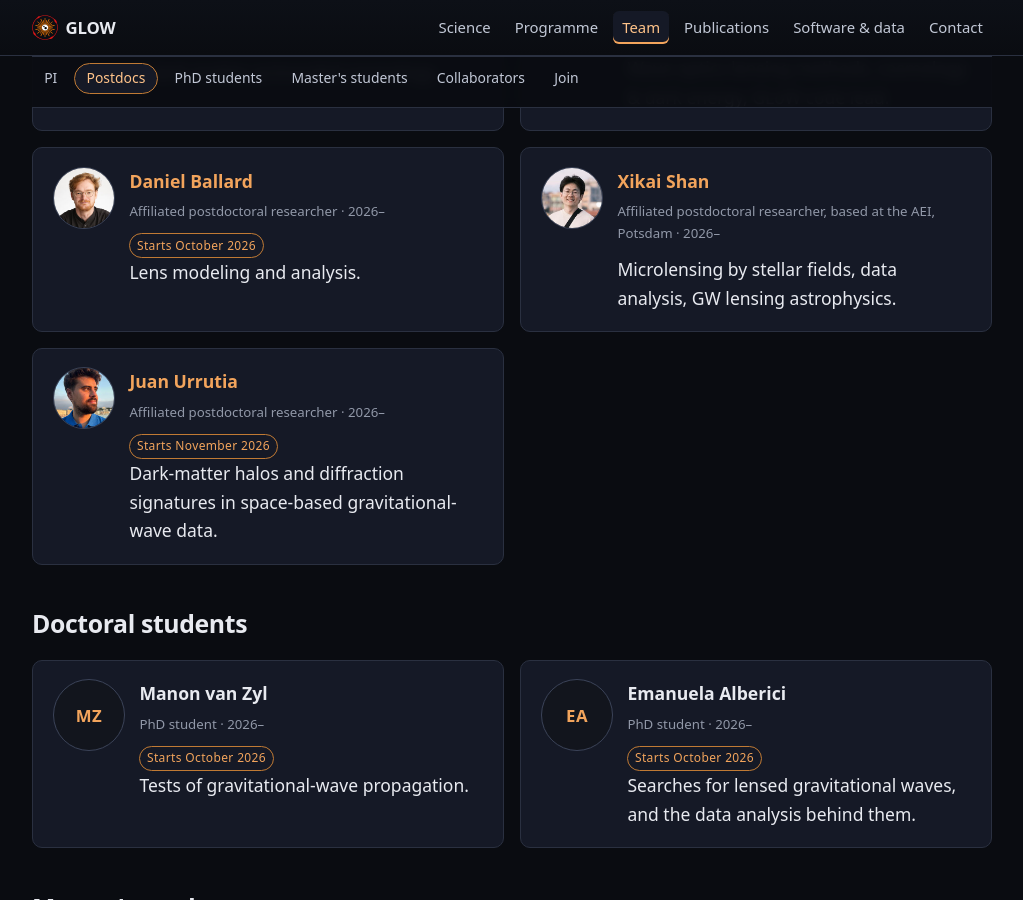
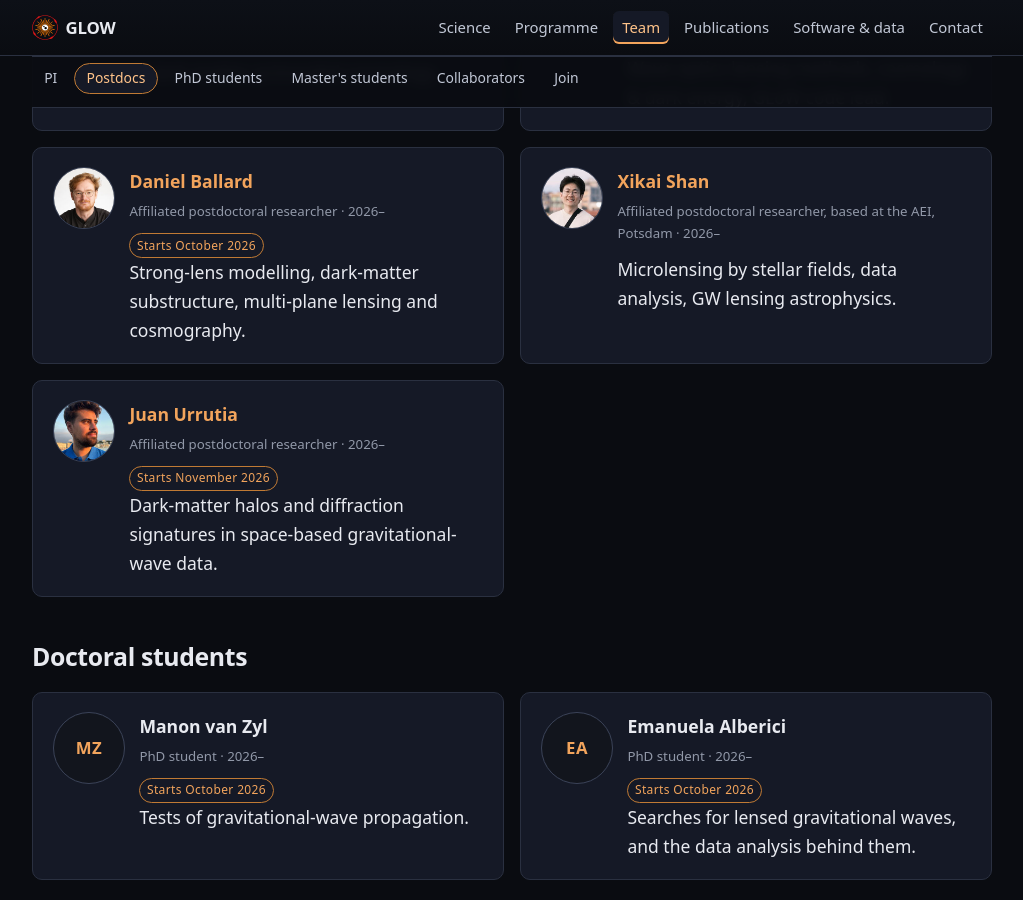
Before and after one commit to glow-astro/website, a Jekyll site: the page built from team.html, in a window 1280 px wide and 900 px high, scrolled down 713 px. Shown: the whole window, without its empty margins (128-1151 px from the left). Built offline with Jekyll 4.4.1, drawn with Linux system fonts in a browser that asks for light colours.

Commit message:
Ballard's description, from his publication record
"Lens modeling and analysis" said almost nothing. His own site says only
that he is "a cosmologist interested in gravitational lensing", so the
twelve papers on his INSPIRE record are the better source, and three
threads run through them.

Strong-lens modelling is in nearly all of them, the Euclid and AGEL
discovery work included. Dark-matter substructure is the owner's
suggested keyword and it is well earned: he is first author on the
gravitational-imaging revisit of the LCDM-defying dark subhalo in
SDSSJ0946+1006, and a co-author on the follow-up arguing it is a subhalo
and evidence for self-interacting dark matter. Multi-plane lensing and
cosmography covers the double- and triple-source-plane papers and the
two on time-delay cosmography.

Left off for length, and flagged in the review notes: his most recent
first-author paper is on microlensing of a double-source-plane lens by
random stars, which is squarely this project's subject.

Co-Authored-By: Claude Opus 5 (1M context) <noreply@anthropic.com>
Claude-Session: https://claude.ai/code/session_01L7GT62S61eYxRuSFTmWGfu

```diff
--- a/_data/people.yml
+++ b/_data/people.yml
@@ -83,7 +83,7 @@ current:
     years: "2026–"
     incoming: true
     starts: "October 2026"
-    topic: "Lens modeling and analysis."
+    topic: "Strong-lens modelling, dark-matter substructure, multi-plane lensing and cosmography."
 
   - name: "Xikai Shan"
     # Faculty page at Tsinghua. Note the URL ends .htm, not .html: the
```
